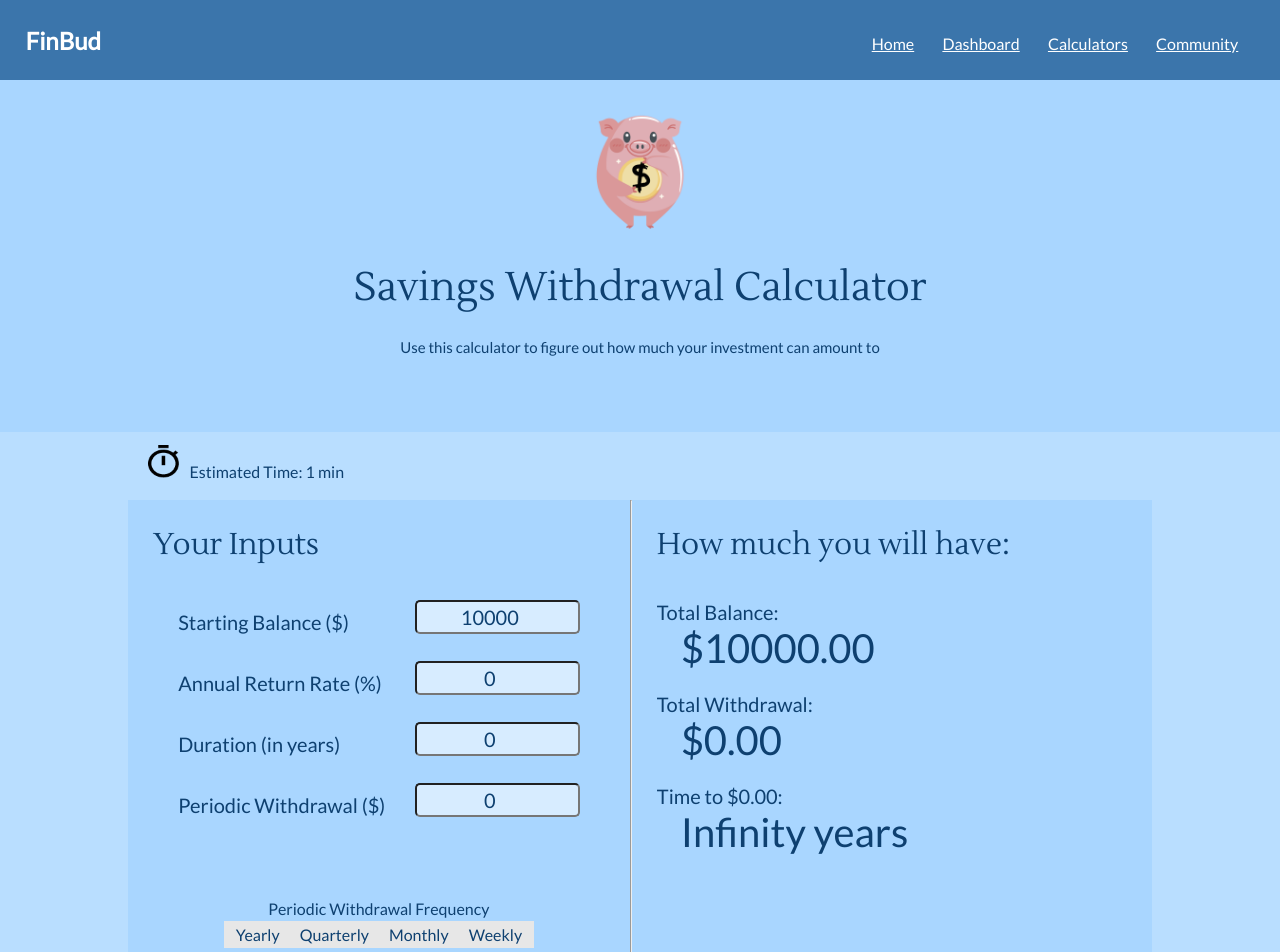
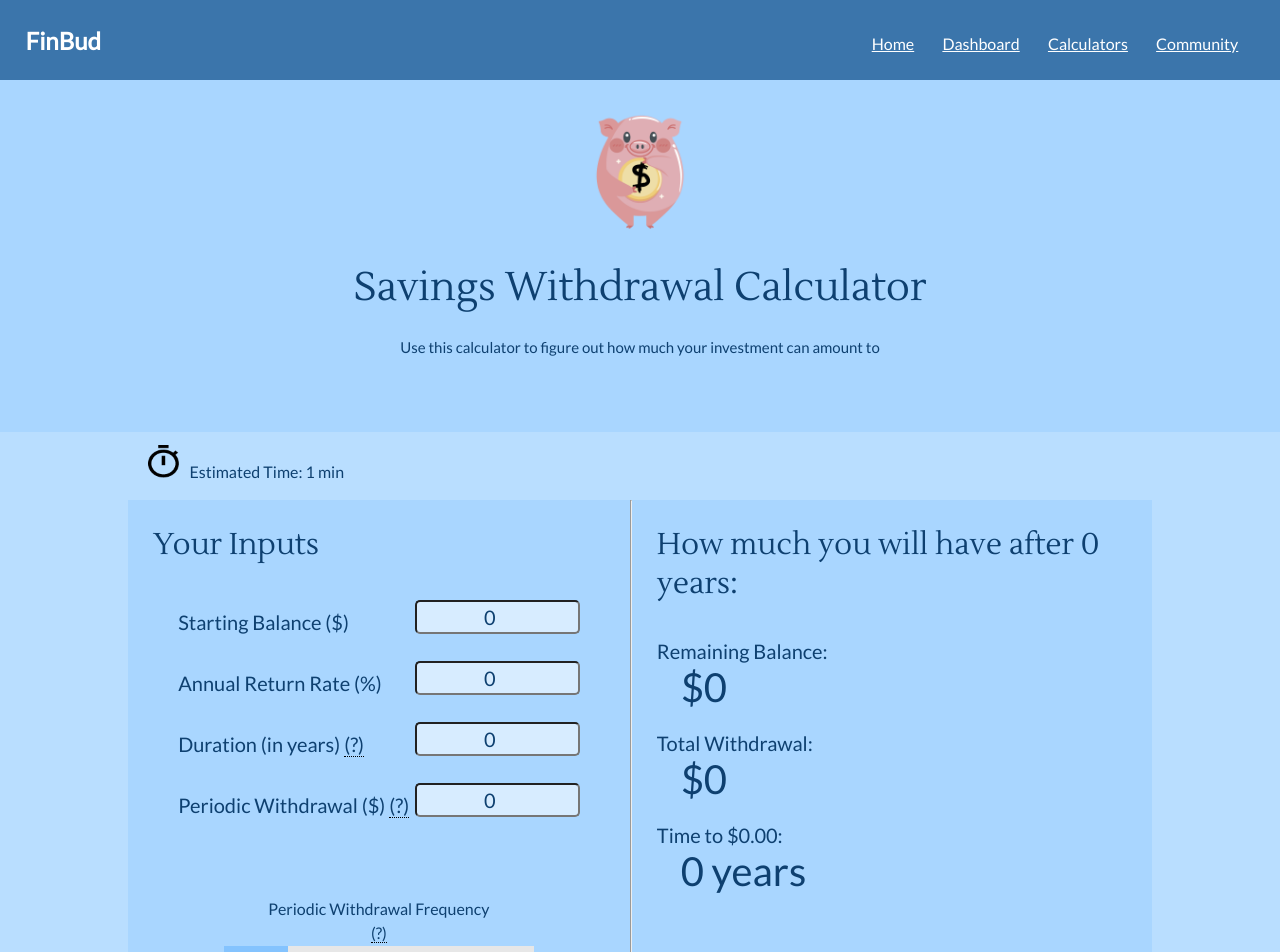
Before and after one commit to limjoobin/bt3103-finbud, a Vue app: page /savings_withdrawal in a window 1280 px wide. Shown: the top 952 px of the page. Built offline with nearby package versions, Linux system fonts and the light colour scheme; no server answers.

Commit message:
Edited saving-withdrawal

```diff
--- a/src/components/pages/AfterLogin/DashboardButtons.vue
+++ b/src/components/pages/AfterLogin/DashboardButtons.vue
@@ -18,6 +18,7 @@ export default {
         }
     }
 }
+
 </script>
 
 <style>
--- a/src/components/pages/FinancialPathwayPage/FinancialPathway.vue
+++ b/src/components/pages/FinancialPathwayPage/FinancialPathway.vue
@@ -1798,7 +1798,7 @@ input, select{
   text-align: center;
   border-radius: 6px;
 
-  /* Position the tooltip text - see examples below! */
+  /* Position the tooltip text */
   position: absolute;
   z-index: 1;
 }
--- a/src/components/pages/SavingsWithdrawalPage/Calculator.vue
+++ b/src/components/pages/SavingsWithdrawalPage/Calculator.vue
@@ -7,48 +7,90 @@
                 <p style="padding: 5%; font-family: Lustria;">Your Inputs</p>
                 <p class = 'input-box' style='padding-top: 2%'>
                     <label for='startingBalance'>Starting Balance ($) </label>
-                    <input id = "startingBalance" type='number' v-model.trim.lazy.number="startingBalance" v-on:change="sendData">
+                    <!-- <input id = "startingBalance" type='number' v-model.trim.lazy.number="startingBalance" v-on:change="sendData"> -->
+                    <input id = "startingBalance" type='number' v-model.trim.lazy.number="startingBalance">
                 </p>
                 <p class = 'input-box'>
                     <label for='returnRate'>Annual Return Rate (%) </label>
-                    <input id = "returnRate" type='number' v-model.trim.lazy.number="returnRate" v-on:change="sendData">
+                    <!-- <input id = "returnRate" type='number' v-model.trim.lazy.number="returnRate" v-on:change="sendData"> -->
+                    <input id = "returnRate" type='number' v-model.trim.lazy.number="returnRate">
                 </p>
                 <p class = 'input-box'>
-                    <label for='duration'>Duration (in years) </label>
-                    <input id = "duration" type='number' v-model.trim.lazy.number="duration" v-on:change="sendData">
+                    <label for='duration'>Duration (in years)
+                        <div class="tooltip">(?)
+                            <span class='tooltiptext'>
+                                How many years would you be withdrawing this fund?
+                            </span>
+                        </div>
+
+                    </label>
+
+                    <!-- <input id = "duration" type='number' v-model.trim.lazy.number="duration" v-on:change="sendData"> -->
+                    <input id = "duration" type='number' v-model.trim.lazy.number="duration">
                 </p>
                 <p class = 'input-box'>
-                    <label for='periodicWithdrawal'>Periodic Withdrawal ($) </label>
-                    <input id = "periodicWithdrawal" type='number' v-model.trim.lazy.number="periodicWithdrawal" v-on:change="sendData">
+                    <label for='periodicWithdrawal'>Periodic Withdrawal ($)
+                        <div class="tooltip">(?)
+                            <span class='tooltiptext'>
+                                How much would you wish to withdraw everytime?
+                            </span>
+                        </div>
+
+                    </label>
+                    <!-- <input id = "periodicWithdrawal" type='number' v-model.trim.lazy.number="periodicWithdrawal" v-on:change="sendData"> -->
+                    <input id = "periodicWithdrawal" type='number' v-model.trim.lazy.number="periodicWithdrawal">
                 </p>
 
                 <div class = 'freq'>
-                   <p style="padding: 1%"> Periodic Withdrawal Frequency</p>
-                        <input type="radio" id="radio1" value=1 v-model.number='frequency' v-on:change="sendData" checked>
+                    <div style="margin-bottom:1%;">
+                        <p style="padding: 1%"> Periodic Withdrawal Frequency </p>
+                       <div class="tooltip">(?)
+                            <span class='tooltiptext'>
+                                How many frequent would you be withdrawing from this fund?
+                            </span>
+                        </div>
+                    </div>
+                        <input type="radio" id="radio1" value=1 v-model.number='frequency' checked>
+                        <label for="radio1">Yearly</label>
+                        <input type="radio" id="radio2" value=4 v-model.number='frequency'>
+                        <label for="radio2">Quarterly</label>
+                        <input type="radio" id="radio3" value=12 v-model.number='frequency'>
+                        <label for="radio3">Monthly</label>
+                        <input type="radio" id="radio4" value=52 v-model.number='frequency'>
+                        <label for="radio4">Weekly</label>
+                        <!-- <input type="radio" id="radio1" value=1 v-model.number='frequency' v-on:change="sendData" checked>
                         <label for="radio1">Yearly</label>
                         <input type="radio" id="radio2" value=4 v-model.number='frequency' v-on:change="sendData">
                         <label for="radio2">Quarterly</label>
                         <input type="radio" id="radio3" value=12 v-model.number='frequency' v-on:change="sendData">
                         <label for="radio3">Monthly</label>
                         <input type="radio" id="radio4" value=52 v-model.number='frequency' v-on:change="sendData">
-                        <label for="radio4">Weekly</label>
+                        <label for="radio4">Weekly</label>  -->
                 </div>
             </div>
             <hr>
             <div id= 'owned'>
-                <p style='padding: 5%; font-family: Lustria;'>How much you will have:</p>
+                <p style='padding: 5%; font-family: Lustria;'>How much you will have after {{this.duration}} years:</p>
                 <div class = 'owned-text'>
-                    <p>Total Balance:</p>
-                    <p class = 'owned-value'> ${{balance}}</p>
+                    <p>Remaining Balance:</p>
+                    <p class = 'owned-value'>
+                        {{Math.round(investmentAmount[investmentAmount.length-1]) >=0 ?
+                        "$"+Math.round(investmentAmount[investmentAmount.length-1]):
+                        "Not enough"}}
+
+                        </p>
                 </div>
                 <div class = 'owned-text'>
                     <p>Total Withdrawal:</p>
-                    <p class = 'owned-value'> ${{withdrawal}}</p>
+                    <p class = 'owned-value'> ${{totalWithdrawn}}</p>
                 </div>
                 <div class = 'owned-text'>
                     <p>Time to $0.00:</p>
-                    <p class = 'owned-value'> {{timeLeft}} years</p>
+                    <p class = 'owned-value'> {{this.numWithdrawal}} years</p>
                 </div>
+            <div style="display:block; width:100%; margin-top:10%;">
+                <button style="background:white; padding:1%; float:right; border-radius:25px 25px 25px 25px; font-size:large;" @click="sendData()">Calculate</button>
+            </div>
 
             </div>
         </div>
@@ -63,56 +105,36 @@ export default {
     },
     data (){
         return{
-            startingBalance : 10000,
+            startingBalance : 0,
             returnRate : 0,
             duration : 0,
             periodicWithdrawal : 0,
-            frequency:0,
+            frequency:1,
+            investmentAmount: [0],
+            numWithdrawal:0,
+            totalWithdrawn:0
         }
-    },
-    watch:{
-        frequency: function(val){
-            this.frequency = val;
-        }
-    },
-    computed:{
-        timesteps: function(){
-            let total_timesteps = this.duration * this.frequency;
-            return total_timesteps
-        },
-        balance: function(){
-            let amount = this.startingBalance * Math.pow((1+ this.returnRate), this.duration);
-            return amount.toFixed(2)
-        },
-        withdrawal: function(){
-            let total_withdrawal = this.duration * this.frequency * this.periodicWithdrawal;
-            return total_withdrawal.toFixed(2)
-        },
-        timeLeft: function(){
-            let yearlyWithdrawal = this.frequency * this.periodicWithdrawal;
-            let time = this.balance / yearlyWithdrawal;
-            return time.toFixed(2);
-        }
-
     },
     methods:{
         sendData: function(){
-            var remAmt = this.balance;
-            var savingsAmount = []
-            let numWithdrawal = 0;
-            for (let i = 0; i < this.timesteps; i++){
-                if(remAmt <=0){
-                    remAmt = 0;
+            var remAmt = this.startingBalance;
+            this.investmentAmount = [this.startingBalance]
+            // let years = 0;
+            this.numWithdrawal = 0;
+            this.totalWithdrawn = 0;
+            let yearlyAmountWithdrawn = this.periodicWithdrawal * this.frequency
 
-                    continue
-                }else{
-                    remAmt = remAmt - this.periodicWithdrawal;
-                }
-                savingsAmount.push(remAmt)
-                numWithdrawal++;
-
+            while(remAmt > 0 && this.numWithdrawal < this.duration){
+                this.numWithdrawal +=1
+                remAmt -= yearlyAmountWithdrawn
+                this.totalWithdrawn += yearlyAmountWithdrawn
+                remAmt *= (1+(this.returnRate/100))
+                this.investmentAmount.push(remAmt)
             }
-            this.$emit('chart-data', numWithdrawal, savingsAmount)
+            console.log(this.investmentAmount[this.investmentAmount.length-1])
+            this.$emit('chart-data',this.numWithdrawal,this.investmentAmount)
+        }, withdrawalAmount(){
+            return this.duration * this.frequency * this.periodicWithdrawal
         }
     }
 
@@ -209,6 +231,35 @@ input[type=radio]:checked + label {
     font-size: 40px;
 }
 
+/* Tooltip container */
+.tooltip {
+  position: relative;
+  display: inline-block;
+  border-bottom: 1px dotted black; /* If you want dots under the hoverable text */
+}
 
+/* Tooltip text */
+.tooltip .tooltiptext {
+  visibility: hidden;
+  font-family: Arial, Helvetica, sans-serif;
+  font-weight: lighter;
+  font-size: x-small;
+  line-height: 120%;
+  width:50%;
+  min-width:250px;
+  background-color: rgb(255, 255, 255);
+  color: rgba(8, 35, 61, 0.685);
+  text-align: center;
+  border-radius: 6px;
+
+  /* Position the tooltip text */
+  position: absolute;
+  z-index: 1;
+}
+
+/* Show the tooltip text when you mouse over the tooltip container */
+.tooltip:hover .tooltiptext {
+  visibility: visible;
+}
 
 </style>
```
